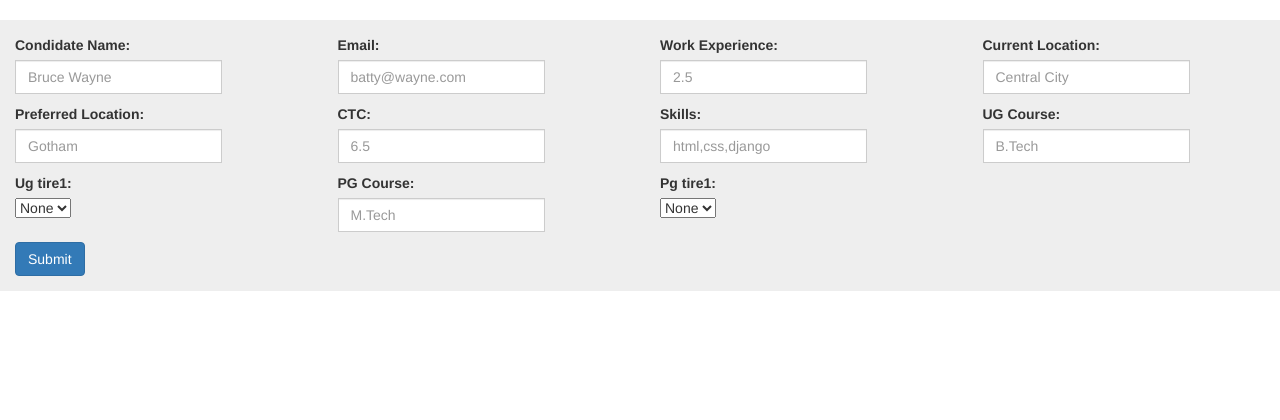
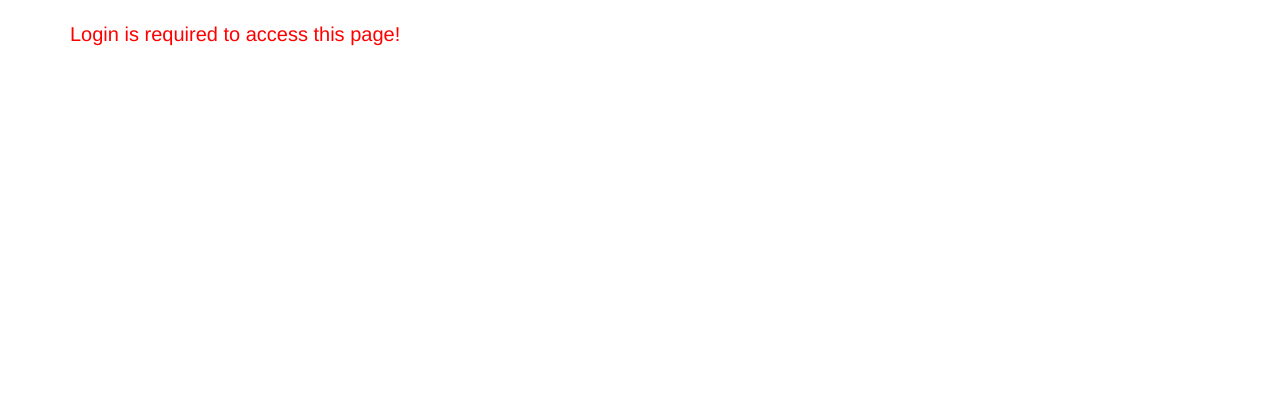
Before and after one commit to overide/Analytics_Vidhya, a Django app: page /recruiter/search/ in a window 1280 px wide. Shown: the part 52-472 px from the top of the page. Run offline with Django 3.2, Linux system fonts and the light colour scheme; some libraries are stand-ins or nearby versions.

Commit message:
Added error page and security

```diff
--- a/recruiter/static/recruiter/css/index.css
+++ b/recruiter/static/recruiter/css/index.css
@@ -32,3 +32,8 @@
 	box-shadow: 0 2px 2px 0 rgba(0,0,0,0.16),0 0 0 1px rgba(0,0,0,0.08);
 	border-radius:0px;
 }
+.alert
+{
+	width:30%;
+	margin:auto;
+}
--- a/recruiter/views.py
+++ b/recruiter/views.py
@@ -1,5 +1,5 @@
 from django.shortcuts import render
-from django.http import StreamingHttpResponse
+from django.http import StreamingHttpResponse,HttpResponseRedirect
 from django.contrib.auth.decorators import login_required
 from .forms import SearchApplicantForm
 from .models import Applicant
@@ -55,7 +55,7 @@ def create_query(key,modifier,filters,value):
 	key_value = {keyword:value,}
 	return Q(**key_value)
 
-def _perform_search(field_values):
+def _perform_search(request,field_values):
 	"""
 	private function of search to search db
 	arguments : field_value
@@ -74,7 +74,7 @@ def _perform_search(field_values):
 				values = get_tokens(value)
 				filters |= reduce(lambda x, y:x|y,[Q(skills__icontains=token) for token in values])
 
-			if key in ['candidate_name','current_loc','preffered_loc']:
+			if key in ['candidate_name','current_loc','preffered_loc','pg_course','ug_course']:
 				filters |= create_query(key,'i','contains',value)
 
 			if key in ['ctc','work_exp']:
@@ -106,9 +106,9 @@ def _search(request,form,fields=None):
 			#filter_request keep the (key,value) pair used to filter database upon last request
 			request.session['filter_request'] = request.POST
 
-			results = _perform_search(cd)
+			results = _perform_search(request,cd)
 	else:
-		results = _perform_search(fields)
+		results = _perform_search(request,fields)
 
 	return results,attributes
 
@@ -124,5 +124,9 @@ def search(request):
 		else:
 			return render(request,'search_form.html',{'form':form,'request':request})
 	else:
-		form = SearchApplicantForm()
-		return render(request,'search_form.html',{'form':form,'request':request})
+		if request.user.is_authenticated():
+			form = SearchApplicantForm()
+			return render(request,'search_form.html',{'form':form,'request':request})
+		else:
+			errors = ["Login is required to access this page!",]
+			return render(request,'error_page.html',{'errors':errors})
--- a/templates/base.html
+++ b/templates/base.html
@@ -95,7 +95,7 @@
       <div class="modal-content">
         <div class="modal-header">
            <button type="button" class="close" data-dismiss="modal">&times;</button>
-          <center> <h4 class="modal-title">Signin</h4></center>
+          <center> <h4 class="modal-title">Sign in to Analytics Vidhya</h4></center>
         </div>
         <div class="modal-body">
           <form id="signup_form"role="form" method='POST' action='/accounts/login/'>
--- /dev/null
+++ b/templates/error_page.html
@@ -0,0 +1,8 @@
+{% extends "base.html" %}
+{% block content %}
+<div class="container" style="color:red;font-size:20px;">
+	{% for error in errors %}
+		<p>{{error}}</p>
+	{% endfor %}
+</div>
+{% endblock %}
```
Also changed, not shown: accounts/views.py (+12 -10 lines), templates/index.html (+8 -0 lines).
